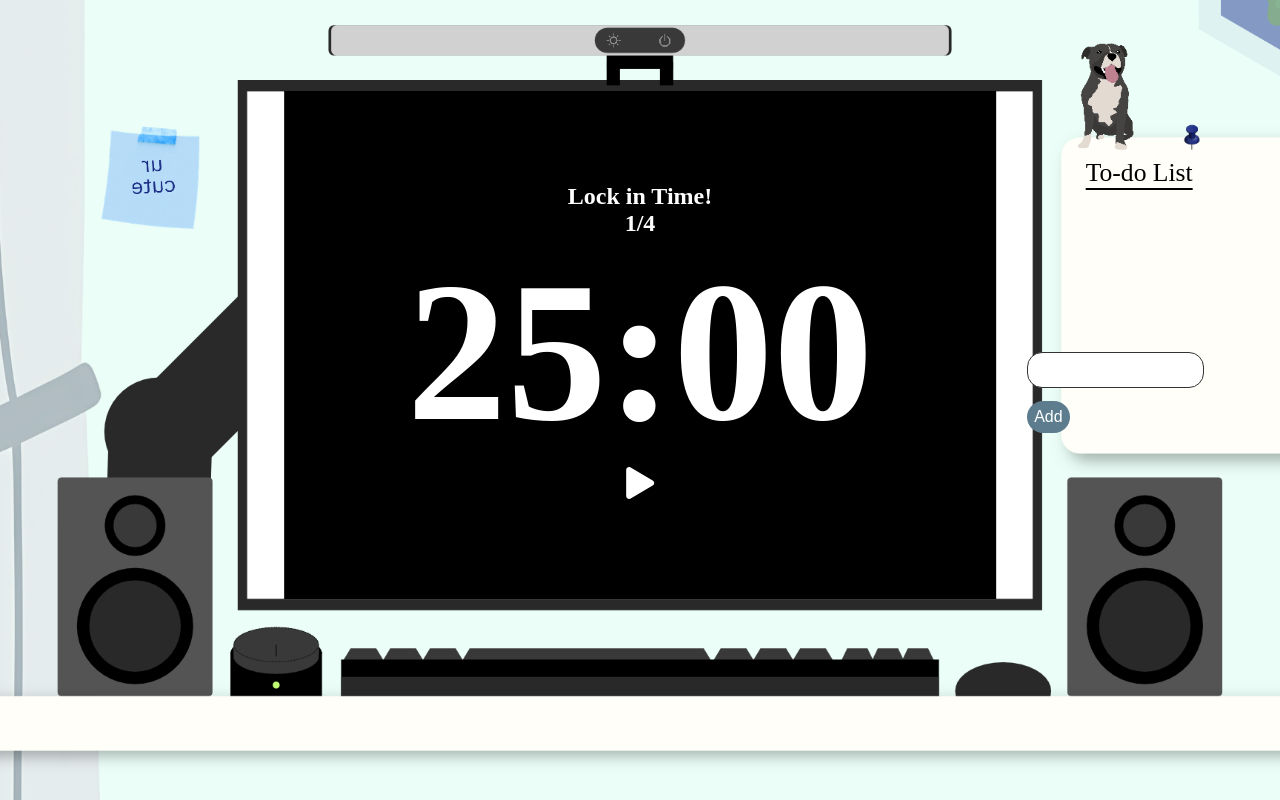
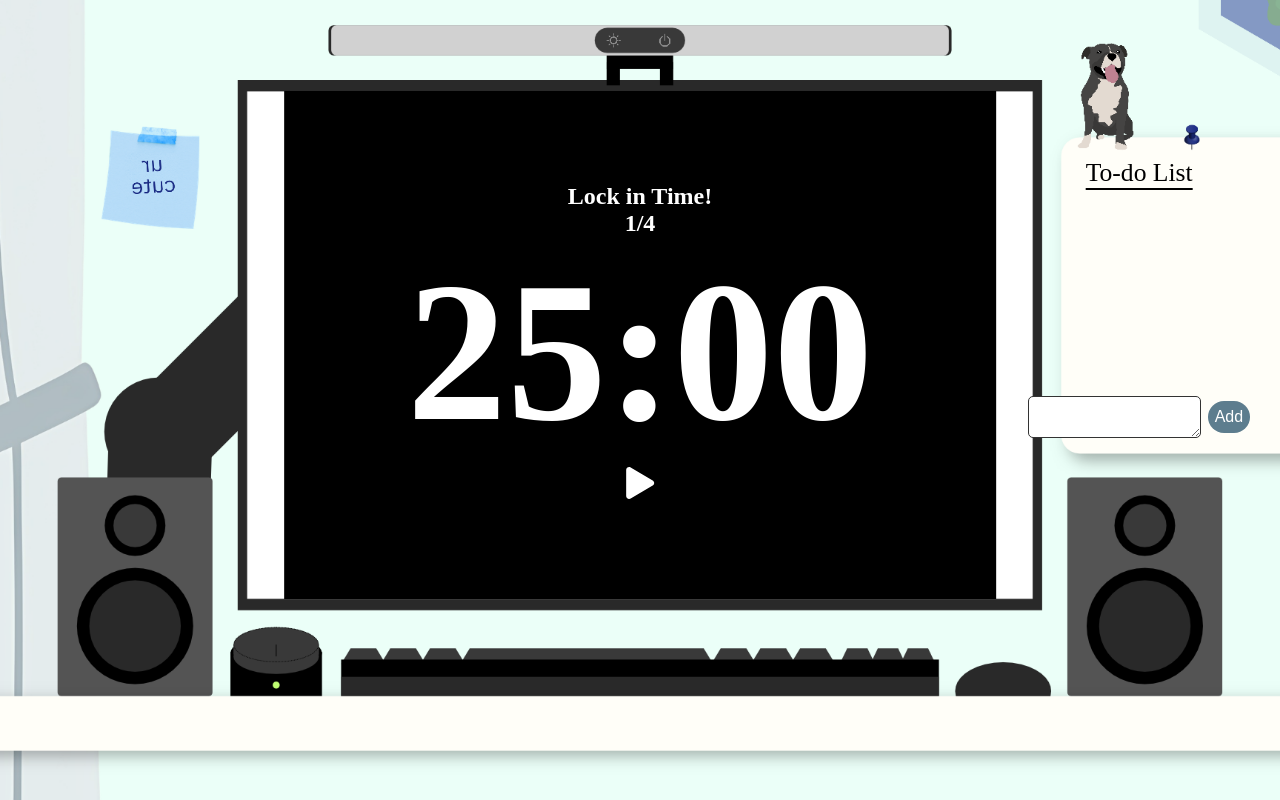
Before and after one commit to cxndylaw/Lock-in, a React (Vite) app: page / in a window 1280 px wide. Both pictures are taken after a click on the button "Add new". Built offline with nearby package versions, Linux system fonts and the light colour scheme.

Commit message:
Add textarea support for multiple todos with Shift+Enter and improve styling

```diff
--- a/src/App.tsx
+++ b/src/App.tsx
@@ -50,8 +50,17 @@ function App() {
   }
 
   const handleAddTodo = () => {
-    if(inputValue.trim() !== '') {
-      setTodos([...todos, { id: Date.now(), text: inputValue, completed: false }])
+    const lines = inputValue.trim().split('\n')
+    const newTodos = lines
+      .filter(line => line.trim() !== '')
+      .map(line => ({
+        id: Date.now() + Math.random(),
+        text: line.trim(),
+        completed: false
+      }))
+
+    if(newTodos.length > 0) {
+      setTodos([...todos, ...newTodos])
       setInputValue('')
       setIsAddingToDo(false)
     }
@@ -153,7 +162,16 @@ function App() {
         <div >
           {isAddingTodo ? (
             <div className='inputTodo'>
-              <input value={inputValue} onChange={(e) => setInputValue(e.target.value)}/>
+              <textarea
+                value={inputValue}
+                onChange={(e) => setInputValue(e.target.value)}
+                onKeyDown={(e) => {
+                  if(e.key === 'Enter' && !e.shiftKey) {
+                    e.preventDefault()
+                    handleAddTodo()
+                  }
+                }}
+              />
               <button onClick={handleAddTodo}>Add</button>
             </div>
           ) : (
--- a/src/index.css
+++ b/src/index.css
@@ -118,20 +118,21 @@ body {
   border-radius: 20px;
 }
 
-.todoList .inputTodo input {
+.todoList .inputTodo {
+  display: flex;
+  justify-content: center;
+  align-items: center;
+}
+
+.todoList .inputTodo textarea {
   background: white;
   border: 1px solid #333;
-  border-radius: 15px;
+  border-radius: 5px;
   color: #333;
   margin-right: 7px;
   font-size: 2vh;
   outline: none;
-  padding: 8px 4px;
   width: 13vw;
-}
-
-.todoList .addTodo input::placeholder {
-  color: #999;
 }
 
 .todoList .inputTodo button {
```
